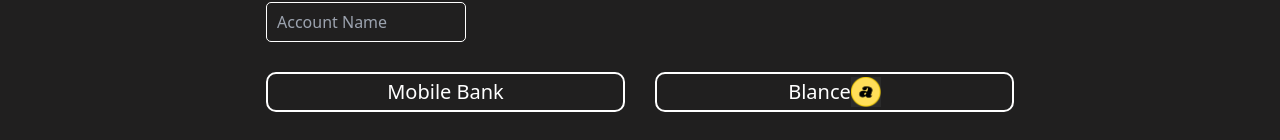
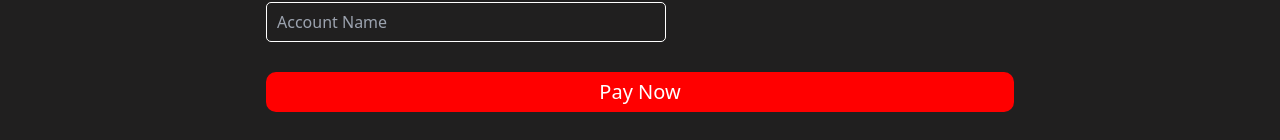
Before and after one commit to alsiam09/albaba-top-up-center, a React (Vite) app: page /TopUpItem in a window 1280 px wide. Shown: the part 801-941 px from the top of the page. Built offline with nearby package versions, Linux system fonts and the light colour scheme.

Commit message:
albabatopup

```diff
--- a/src/componant/TopUppackage.jsx
+++ b/src/componant/TopUppackage.jsx
@@ -74,14 +74,11 @@ const [ Price , setPrice ] = useState('')
                 <div className="PlayerID mt-[40px]">
                     <h2 className='text-[#fff] text-[25px] font-font-name'>Your account detail</h2>
                     <div className="input">
-                    <input id='Uid' className=' outline-none pl-[10px] py-[7px] rounded-[5px] text-[16px] w-[200px] border-[1px] border-[#fff] text-[#fff] bg-[#201f1f] mb-[10px] block' type="text" placeholder='Enter Your UID'/>
-                    <input id='Uid' className=' outline-none pl-[10px] py-[7px] rounded-[5px] text-[16px] w-[200px] border-[1px] border-[#fff] text-[#fff] bg-[#201f1f] block' type="text" placeholder='Account Name'/>
+                    <input id='Uid' className=' outline-none pl-[10px] py-[7px] rounded-[5px] text-[16px] w-[100%] lg:w-[400px] md:w-[100%] border-[1px] border-[#fff] text-[#fff] bg-[#201f1f] mb-[10px] block' type="text" placeholder='Enter Your UID'/>
+                    <input id='Uid' className=' outline-none pl-[10px] py-[7px] rounded-[5px] text-[16px] w-[100%] lg:w-[400px] md:w-[100%] border-[1px] border-[#fff] text-[#fff] bg-[#201f1f] block' type="text" placeholder='Account Name'/>
                     </div>
                 </div>
-                <div className="payItems flex justify-between mt-[30px]">
-                    <h2 className='w-[48%] h-[40px] flex justify-center text-[#fff] text-[20px] items-center border-[2px] rounded-[10px] border-[#fff]'>Mobile Bank</h2>
-                    <h2 className='w-[48%] h-[40px] flex justify-center text-[#fff] text-[20px] items-center border-[2px] rounded-[10px] border-[#fff]'>Blance <img className='h-[30px] w=[30px]' src={currency} alt="" /></h2>
-                </div>
+
                <a href="https://www.facebook.com/profile.php?id=61558573224947&mibextid=ZbWKwL"> <span className=' rounded-[10px] my-[30px] w-[100%] h-[30px] py-[20px] bg-[red] text-[#fff] text-[20px] font-[500] flex justify-center items-center '>Pay Now</span></a>
                 </div>
             </div>
```
